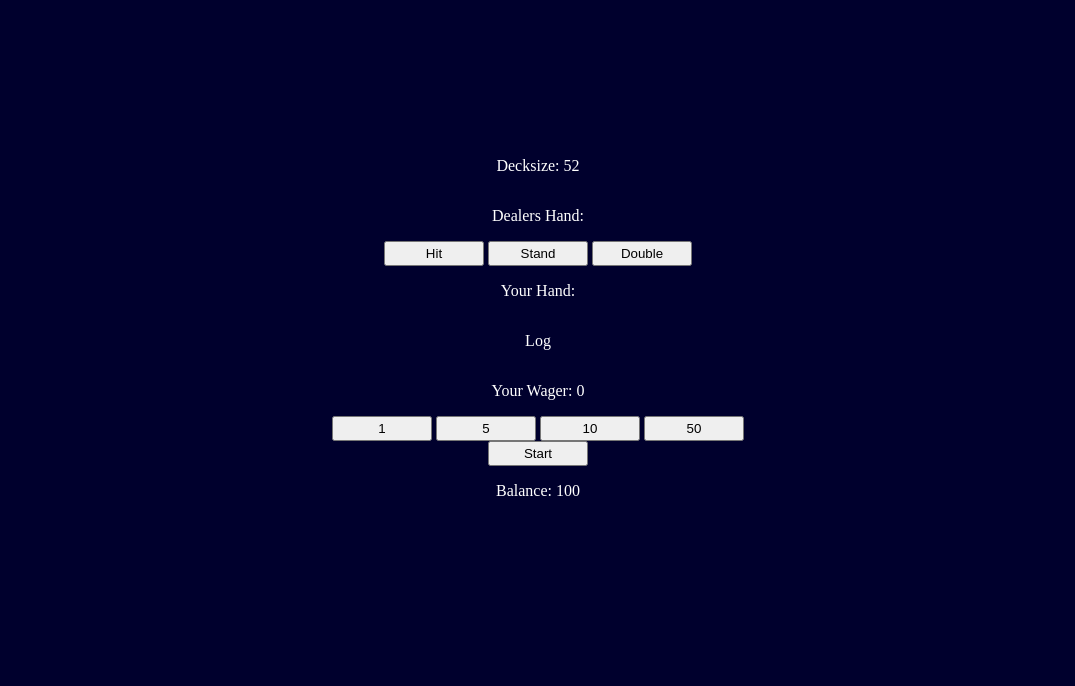
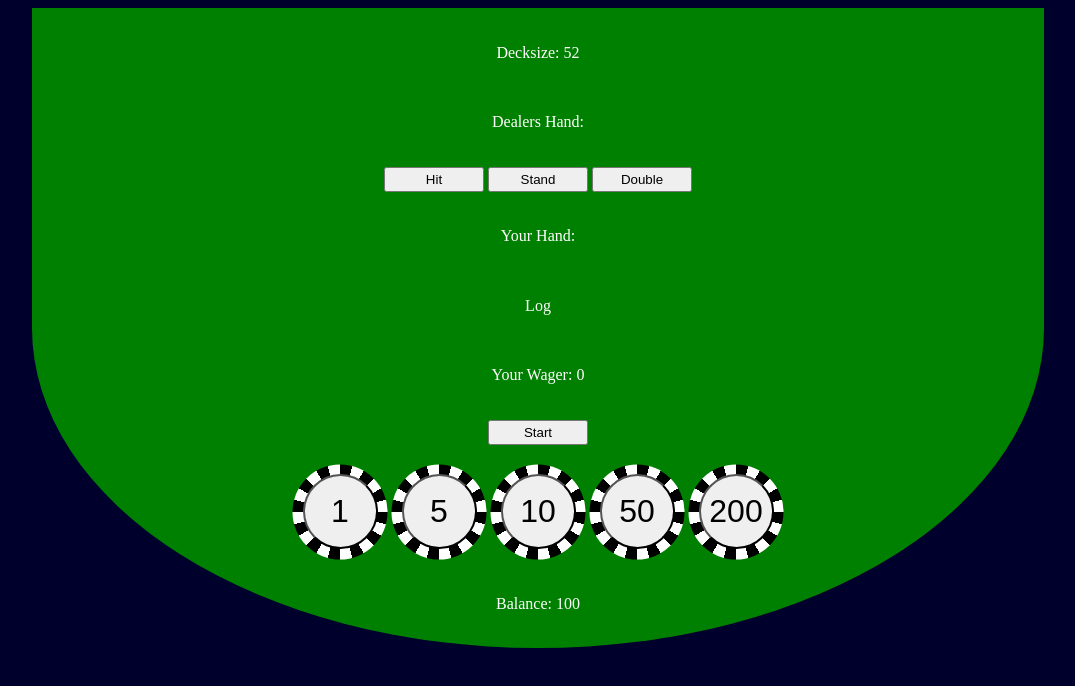
Before and after one commit to Rafafi35/Blackjack, a plain HTML site: page index.html in a window 1280 px wide. Shown: the whole page, without its empty margins (102-1177 px from the left). Drawn offline with Linux system fonts and the light colour scheme.

Commit message:
create table & chips with css

```diff
--- a/index.html
+++ b/index.html
@@ -9,6 +9,8 @@
 </head>
 
 <body>
+
+    <div id="table">
         <p id="deckSize">Decksize: 52</p>
         <p id="dealerHand">Dealers Hand: </p>
 
@@ -24,16 +26,18 @@
 
         <p id="wagerDisplay">Your Wager: 0</p>
 
-    <div id="actions">
+        <button onclick="start()">Start</button>
+
+        <div id="chips">
             <button onclick="raiseWager(1)">1</button>
             <button onclick="raiseWager(5)">5</button>
             <button onclick="raiseWager(10)">10</button>
             <button onclick="raiseWager(50)">50</button>
+            <button onclick="raiseWager(200)">200</button>
         </div>
 
-    <button onclick="start()">Start</button>
-
         <p id="balanceDisplay">Balance:</p>
+    </div>
 
     <script src="script.js"></script>
 
--- a/script.js
+++ b/script.js
@@ -25,7 +25,8 @@ async function karteZiehen() {
     playerHandValue += currentDeck[randomZahl]
     if (currentDeck[randomZahl] === 11) {
         playerState = "soft"
-    } else if (playerHandValue > 21 && playerState === "soft") {
+    }
+    if (playerHandValue > 21 && playerState === "soft") {
         playerHandValue -= 10
         playerState = ""
     }
@@ -46,7 +47,8 @@ function dealerZieht() {
     dealerHandValue += currentDeck[randomZahl]
     if (currentDeck[randomZahl] === 11) {
         dealerState = "soft"
-    } else if (dealerHandValue > 21 && dealerState === "soft") {
+    }
+    if (dealerHandValue > 21 && dealerState === "soft") {
         dealerHandValue -= 10
         dealerState = ""
     }
--- a/style.css
+++ b/style.css
@@ -8,6 +8,19 @@ body{
     color: white;
 }
 
+#table {
+    height: 100%;
+    width: 80%;
+    background-color: green;
+    display: flex;
+    justify-content: space-evenly;
+    align-items: center;
+    flex-direction: column;
+    border-bottom-left-radius: 50%;
+    border-bottom-right-radius: 50%;
+    z-index: -2;
+}
+
 button {
     width: 100px;
     height: 25px;
@@ -16,3 +29,55 @@ button {
 #actions {
     flex-direction: row;
 }
+
+#chips {
+    flex-direction: row;
+}
+
+#chips > button {
+    height: 75px;
+    width: 75px;
+    border-radius: 50%;
+    position: relative;
+    margin: 10px;
+    font-size: 2em;
+}
+
+#chips > button::after {
+    content: "";
+    position: absolute;
+    height: 95px;
+    width: 95px;
+    border-radius: 50%;
+    background: red;
+    top: 50%;
+    left: 50%;
+    translate: -50% -50%;
+    z-index: -1;
+    background: conic-gradient(
+    black 0deg 15deg,
+    white 15deg 30deg,
+    black 30deg 45deg,
+    white 45deg 60deg,
+    black 60deg 75deg,
+    white 75deg 90deg,
+    black 90deg 105deg,
+    white 105deg 120deg,
+    black 120deg 135deg,
+    white 135deg 150deg,
+    black 150deg 165deg,
+    white 165deg 180deg,
+    black 180deg 195deg,
+    white 195deg 210deg,
+    black 210deg 225deg,
+    white 225deg 240deg,
+    black 240deg 255deg,
+    white 255deg 270deg,
+    black 270deg 285deg,
+    white 285deg 300deg,
+    black 300deg 315deg,
+    white 315deg 330deg,
+    black 330deg 345deg,
+    white 345deg 360deg
+  );
+}
```
Lines whose indentation alone changed are shown as unchanged.
